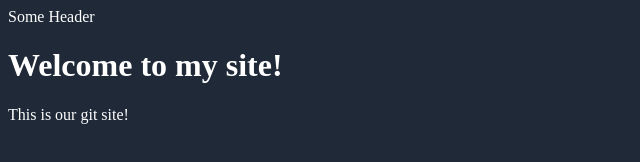
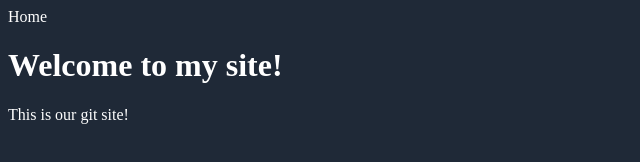
Before and after one commit to markanator/html-git-demo, a plain HTML site: page index.html in a window 1280 px wide. Shown: the full height of the page, 0-640 px from the left. Drawn offline with Linux system fonts and the light colour scheme.

Commit message:
(fake team member) changed header text

```diff
--- a/index.html
+++ b/index.html
@@ -9,7 +9,7 @@
     <title>Git Demo</title>
   </head>
   <body>
-    <header>Some Header </header>
+    <header>Home</header>
     <h1>Welcome to my site!</h1>
     <p>This is our git site!</p>
   </body>
```
